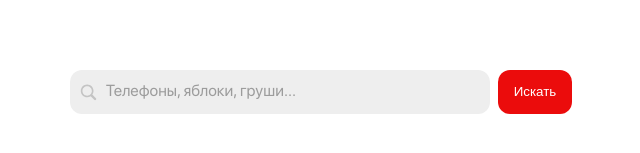
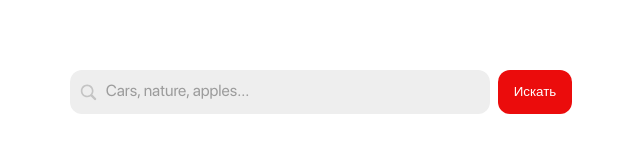
Before and after one commit to visneviySecret/photo-search, a Next.js app: page / in a window 1280 px wide. Shown: the part 179-332 px from the top of the page, without its empty margins (319-959 px from the left). Built offline with nearby package versions, Linux system fonts and the light colour scheme.

Commit message:
Change title, placeholder

```diff
--- a/src/components/UI/TextField/TextField.tsx
+++ b/src/components/UI/TextField/TextField.tsx
@@ -44,7 +44,7 @@ function TextField({
     <Wrapper>
       <Input
         onChange={handleChange}
-        placeholder="Телефоны, яблоки, груши..."
+        placeholder="Cars, nature, apples..."
         onKeyDown={handleKeyDown}
         value={value}
       />
--- a/src/feature/PhotoSearch/PhotoSearch.tsx
+++ b/src/feature/PhotoSearch/PhotoSearch.tsx
@@ -37,11 +37,8 @@ function PhotoSearch() {
   return (
     <>
       <Head>
-        <title> Производство и внедрение инновационных</title>
-        <meta
-          name="description"
-          content="Производство и внедрение инновационных технологий"
-        />
+        <title>Photo search</title>
+        <meta name="description" content="Photo search by Unsplash api" />
         <meta
           name="viewport"
           content="width=device-width, initial-scale=1, maximum-scale=1"
```
